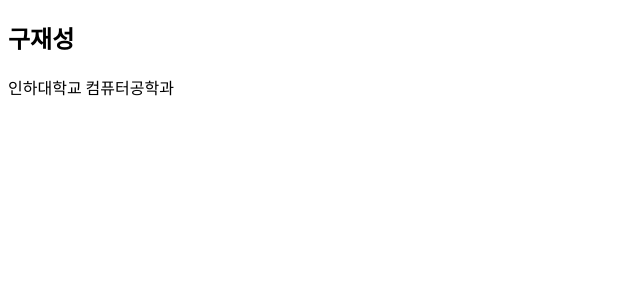
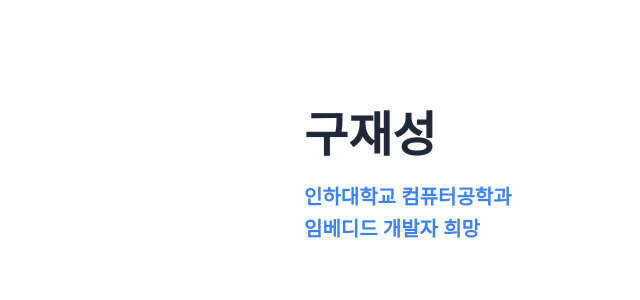
Before and after one commit to koo0419/Profile_site, a React (Vite) app: page / in a window 1280 px wide. Shown: the top 300 px of the page, without its empty margins (0-640 px from the left). Built offline with nearby package versions, Linux system fonts and the light colour scheme.

Commit message:
style: 전역 스타일과 소개 섹션 스타일 추가, 소개 내용 데이터 분리

```diff
--- /dev/null
+++ b/src/data/profile.js
@@ -0,0 +1,5 @@
+export const profile = {
+  name: '구재성',
+  affiliation: '인하대학교 컴퓨터공학과',
+  tagline: '임베디드 개발자 희망',
+}
--- a/src/main.jsx
+++ b/src/main.jsx
@@ -1,6 +1,7 @@
 import { StrictMode } from 'react'
 import { createRoot } from 'react-dom/client'
 import App from './App.jsx'
+import './styles/global.css'
 
 createRoot(document.getElementById('root')).render(
   <StrictMode>
--- /dev/null
+++ b/src/sections/Hero.css
@@ -0,0 +1,24 @@
+.hero {
+  max-width: 720px;
+  margin: 0 auto;
+  padding: 96px 24px;
+}
+
+.hero__name {
+  margin: 0 0 8px;
+  font-size: 3rem;
+}
+
+.hero__affiliation {
+  margin: 0;
+  font-size: 1.25rem;
+  font-weight: 600;
+  color: var(--accent);
+}
+
+.hero__tagline {
+  margin: 0;
+  font-size: 1.25rem;
+  font-weight: 600;
+  color: var(--accent);
+}
--- a/src/sections/Hero.jsx
+++ b/src/sections/Hero.jsx
@@ -1,8 +1,12 @@
+import './Hero.css'
+import { profile } from '../data/profile.js'
+
 export default function Hero() {
   return (
-    <section>
-      <h1>구재성</h1>
-      <p>인하대학교 컴퓨터공학과</p>
+    <section className="hero">
+      <h1 className="hero__name">{profile.name}</h1>
+      <p className="hero__affiliation">{profile.affiliation}</p>
+      <p className="hero__tagline">{profile.tagline}</p>
     </section>
   )
 }
--- /dev/null
+++ b/src/styles/global.css
@@ -0,0 +1,18 @@
+:root {
+  --text: #1f2937;
+  --muted: #6b7280;
+  --accent: #3b82f6;
+  --bg: #ffffff;
+}
+
+* {
+  box-sizing: border-box;
+}
+
+body {
+  margin: 0;
+  font-family: system-ui, "Segoe UI", "Malgun Gothic", sans-serif;
+  color: var(--text);
+  background: var(--bg);
+  line-height: 1.6;
+}
```
